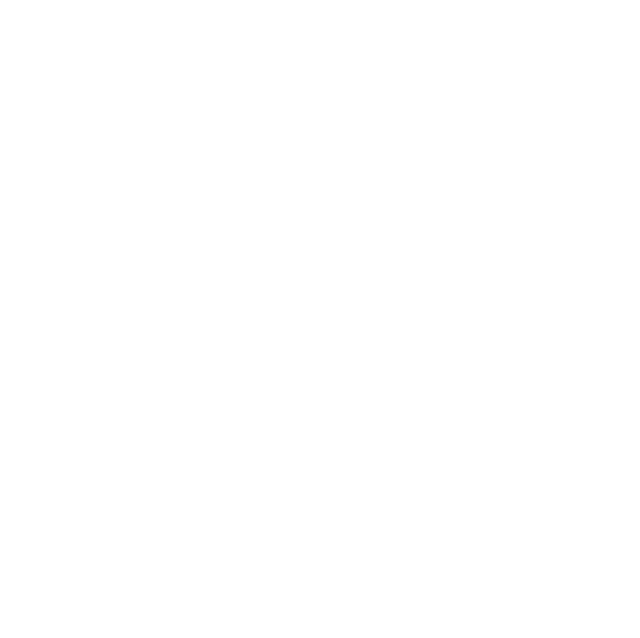
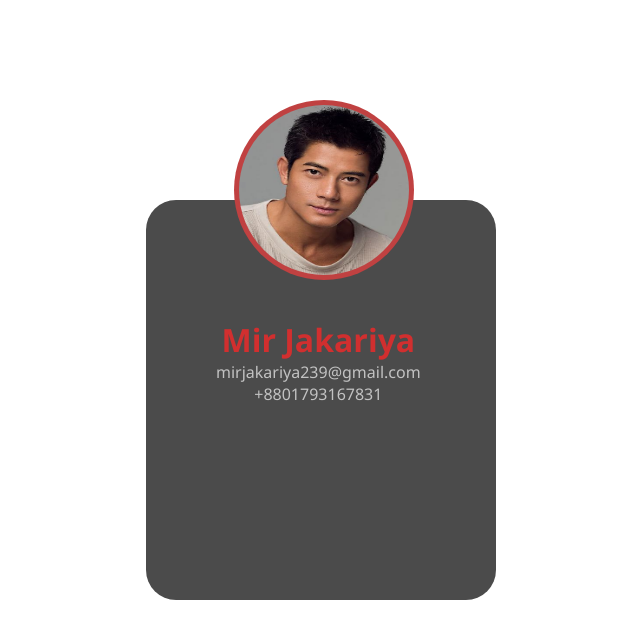
Before and after one commit to MIRJAKARIYA/bussiness-card-design, a plain HTML site: page index.html in a window 1280 px wide. Shown: the whole page, without its empty margins (319-959 px from the left). Drawn offline with Linux system fonts and the light colour scheme.

Commit message:
image and some info added

```diff
--- a/index.html
+++ b/index.html
@@ -4,16 +4,20 @@
     <meta charset="UTF-8">
     <meta http-equiv="X-UA-Compatible" content="IE=edge">
     <meta name="viewport" content="width=device-width, initial-scale=1.0">
-    <title>Document</title>
+    <title>Business Card</title>
     <link rel="stylesheet" href="style.css">
-</head>
+    <link rel="stylesheet" href="https://cdnjs.cloudflare.com/ajax/libs/font-awesome/6.1.1/css/all.min.css" integrity="sha512-KfkfwYDsLkIlwQp6LFnl8zNdLGxu9YAA1QvwINks4PhcElQSvqcyVLLD9aMhXd13uQjoXtEKNosOWaZqXgel0g==" crossorigin="anonymous" referrerpolicy="no-referrer" /></head>
 <body>
     <div class="card-container">
         <div class="card-image">
-            <img src="" alt="">
+            <img src="images/card-image.jpg" alt="">
         </div>
         <div class="card-info">
-
+            <h1 class="title">Mir Jakariya</h1>
+            <p>
+                <a href="">mirjakariya239@gmail.com</a>
+            </p>
+            <p>+8801793167831</p>
         </div>
     </div>
 </body>
--- a/style.css
+++ b/style.css
@@ -1,9 +1,51 @@
+
+*{
+    padding: 0;
+    margin: 0;
+    box-sizing: border-box;
+    font-family: 'Segoe UI', Tahoma, Geneva, Verdana, sans-serif;
+}
 .card-container{
+    max-width: 350px;
+    margin: 0 auto;
+    min-height: 400px;
+    margin-top: 200px;
+    position: relative;
+    background-color: rgba(0, 0, 0, 0.705);
+    border-radius: 30px;
 
 }
 .card-image{
+    border-radius: 50%;
+    width: 180px;
+    height: 180px;
+    padding: 5px;
+    position: absolute;
+    top: -25%;
+    left: 25%;
+    background-color: rgb(192, 65, 65);
+}
+.card-image img{
+    border-radius: 50%;
+    width: 100%;
+    height: 100%;
 
 }
 .card-info{
-
+    margin-top: 110px;
+    position: absolute;
+    top: 2%;
+    left: 20%;
 }
+.card-info p{
+    text-align: center;
+    color: rgba(255, 255, 255, 0.664);
+}
+.card-info a{
+    color: rgba(255, 255, 255, 0.664);
+    text-decoration: none;
+}
+.card-info .title{
+    text-align: center;
+    color: rgb(209, 47, 47);
+}
```
